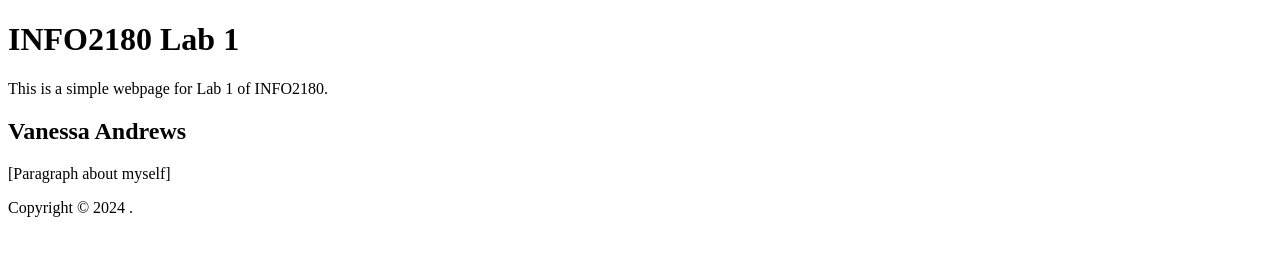
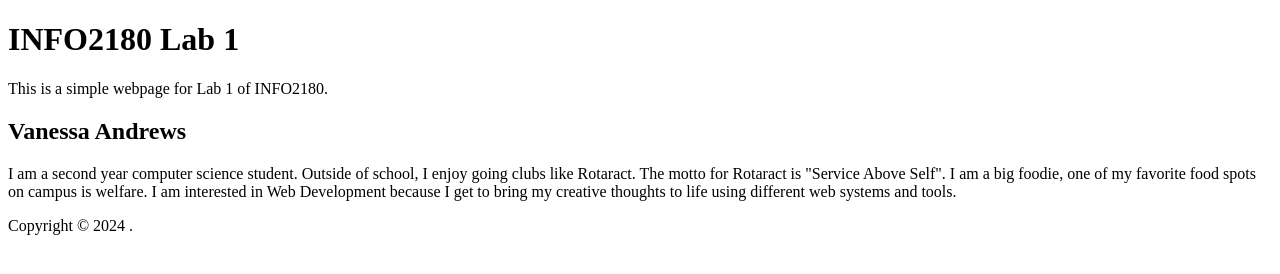
Before and after one commit to vdrews/info2180-lab1, a plain HTML site: page index.html in a window 1280 px wide. Drawn offline with Linux system fonts and the light colour scheme.

Commit message:
Updated CSS

```diff
--- a/index.html
+++ b/index.html
@@ -6,6 +6,7 @@
     <meta charset="UTF-8">
     <meta name="viewport" content="width=device-width, initial-scale=1.0">
     <meta http-equiv="X-UA-Compatible" content="ie=edge">
+    <link rel = "stylesheet" href="styles.css">
     <title>INFO2180 Lab 1</title>
 </head>
 <body>
@@ -15,7 +16,14 @@
     </header>
     <main>
         <h2>Vanessa Andrews</h2>
-        <p>[Paragraph about myself]</p>
+        <p>I am a second year computer science student. Outside of
+            school, I enjoy going clubs like Rotaract. The motto for Rotaract is
+        "Service Above Self". I am a big foodie, one of my favorite food spots on campus is
+    welfare.
+            I am interested in Web Development because I get to bring my
+            creative thoughts to life using different web systems and tools.
+
+</p>
     </main>
     <footer>
         <p>Copyright &copy; 2024 <Vanessa Andrews>.</p>
```
